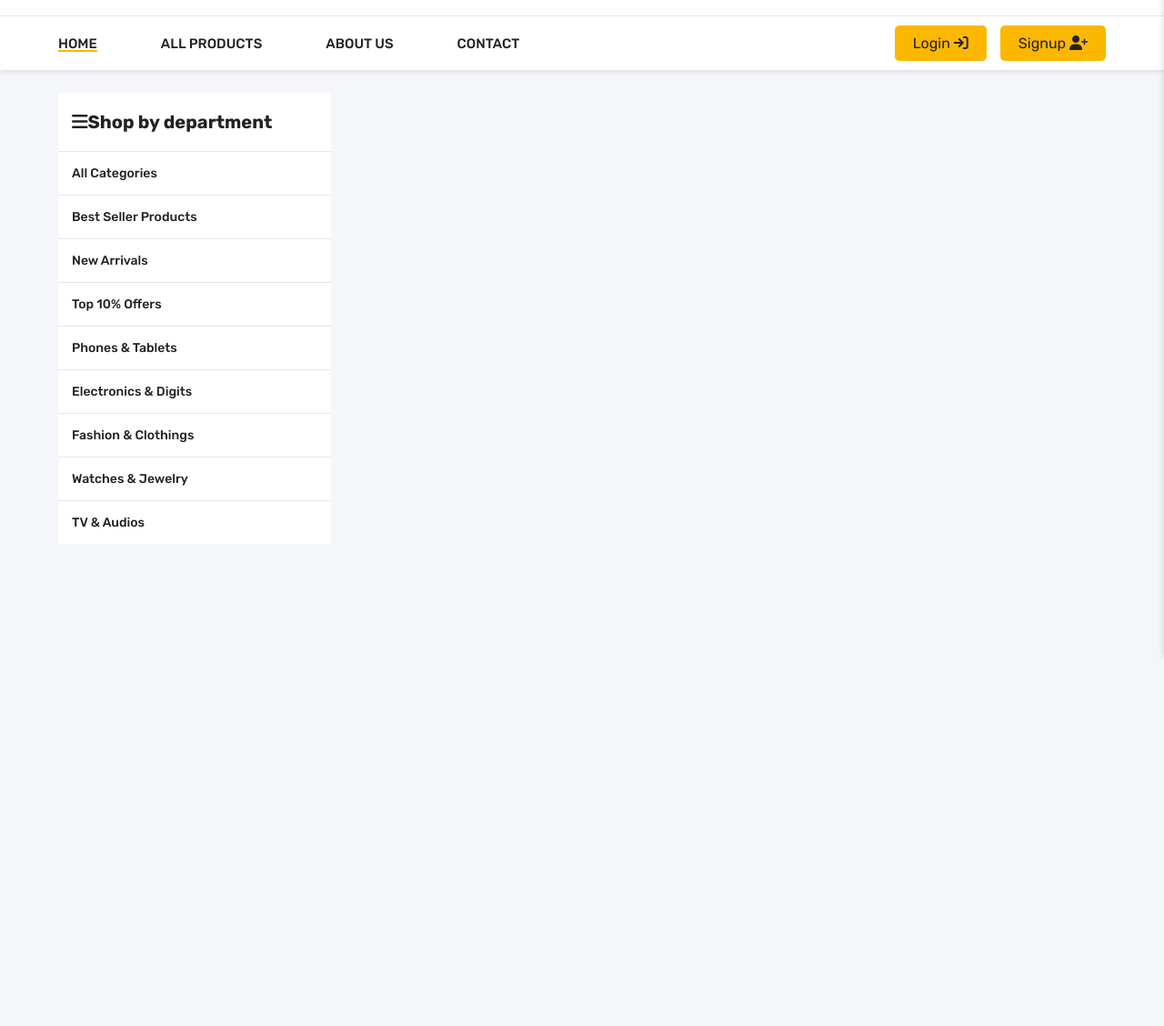
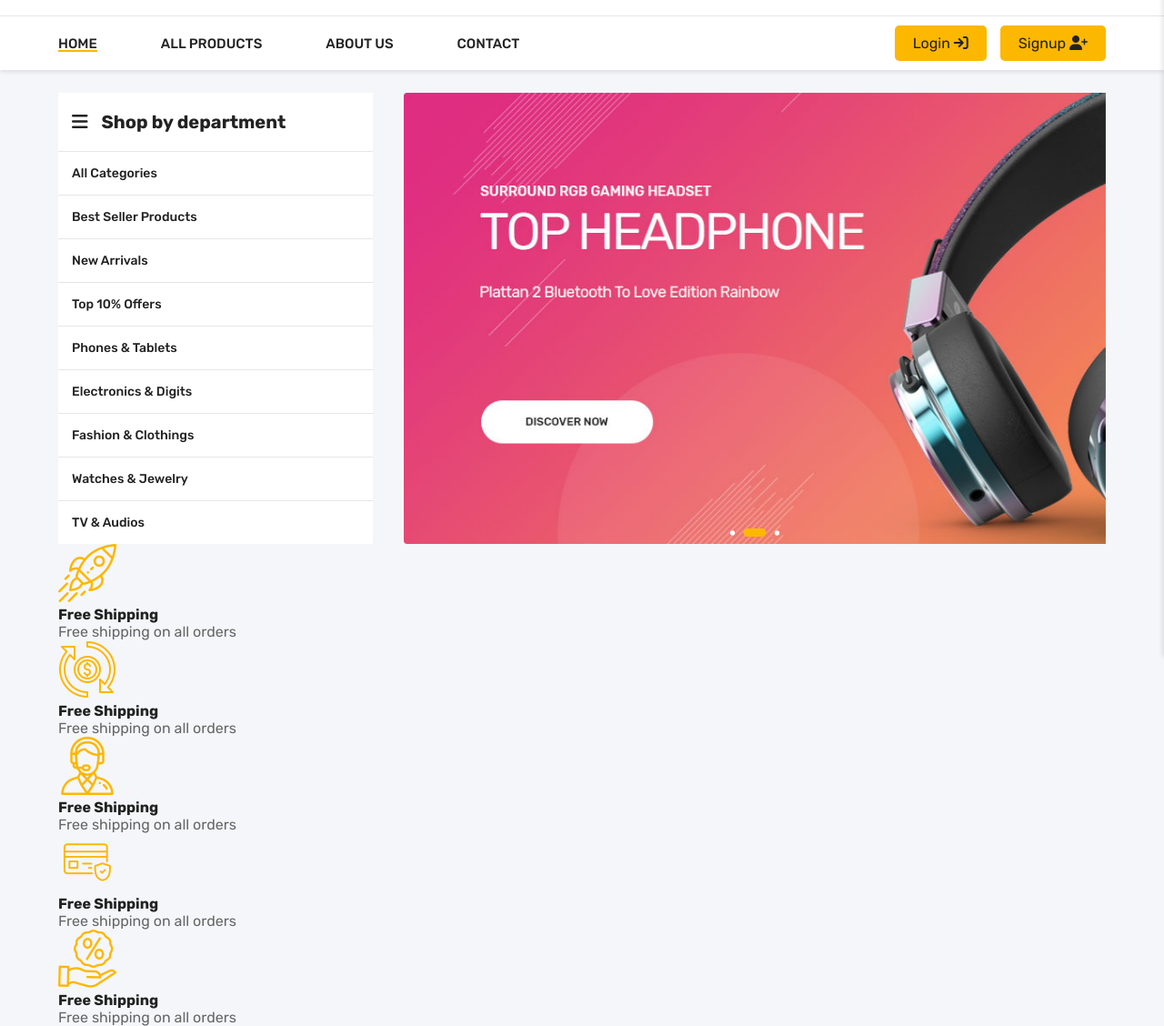
Before and after one commit to Mohamed-khaled0/E-Commerce-Website-UsingJS, a plain HTML site: page index.html in a window 1280 px wide. Shown: the part 78-1206 px from the top of the page at 91% size. Before the commit the page ends 800 px from the top, so only its background shows below. Drawn offline with nearby package versions, Linux system fonts and the light colour scheme.

Commit message:
Created the slider

```diff
--- a/index.html
+++ b/index.html
@@ -6,6 +6,10 @@
     <title>Topoco</title>
     <link rel="stylesheet" href="style.css">
     <link rel="stylesheet" href="https://cdnjs.cloudflare.com/ajax/libs/font-awesome/6.6.0/css/all.min.css">
+<!-- Link Swiper's CSS -->
+<link rel="stylesheet" href="https://cdn.jsdelivr.net/npm/swiper@11/swiper-bundle.min.css" />
+
+
 </head>
 <body>
     <header>
@@ -95,8 +99,93 @@
                 <a href="">Watches & Jewelry</a>
                 <a href="">TV & Audios</a>
             </div>
+             <!-- Swiper -->
+    <div class="slide-swp mySwiper">
+        <div class="swiper-wrapper">
+        <div class="swiper-slide">
+            <a href="#"><img src="img/slider-01.jpg" alt=""></a>
+        </div>
+        <div class="swiper-slide">
+            <a href="#"><img src="img/slider-02.jpg" alt=""></a>
+        </div>
+        <div class="swiper-slide">
+            <a href="#"><img src="img/slider-03.jpg" alt=""></a>
+        </div>
+    </div>
+    <div class="swiper-pagination"></div>
+  </div>
         </div>
     </section>
+
+    <section class="features">
+        <div class="container">
+            <div class="feature_item">
+                <img src="img/features1.png" alt="">
+                <div class="text">
+                    <h4>Free Shipping</h4>
+                    <p>Free shipping on all orders</p>
+                </div>
+            </div>
+        </div>
+
+        <div class="container">
+            <div class="feature_item">
+                <img src="img/features2.png" alt="">
+                <div class="text">
+                    <h4>Free Shipping</h4>
+                    <p>Free shipping on all orders</p>
+                </div>
+            </div>
+        </div>
+
+        <div class="container">
+            <div class="feature_item">
+                <img src="img/features3.png" alt="">
+                <div class="text">
+                    <h4>Free Shipping</h4>
+                    <p>Free shipping on all orders</p>
+                </div>
+            </div>
+        </div>
+
+        <div class="container">
+            <div class="feature_item">
+                <img src="img/features4.png" alt="">
+                <div class="text">
+                    <h4>Free Shipping</h4>
+                    <p>Free shipping on all orders</p>
+                </div>
+            </div>
+        </div>
+
+        <div class="container">
+            <div class="feature_item">
+                <img src="img/features5.png" alt="">
+                <div class="text">
+                    <h4>Free Shipping</h4>
+                    <p>Free shipping on all orders</p>
+                </div>
+            </div>
+        </div>
+    </section>
+
+     <!-- Swiper JS -->
+  <script src="https://cdn.jsdelivr.net/npm/swiper@11/swiper-bundle.min.js"></script>
+
+  <!-- Initialize Swiper -->
+  <script>
+    var swiper = new Swiper(".mySwiper", {
+      pagination: {
+        el: ".swiper-pagination",
+        dynamicBullets :true,
+        clickable:true
+      },
+      autoplay:{
+        delay:2500,
+      },
+      loop:true
+    });
+  </script>
     <script src="main.js"></script>
 </body>
 </html>
--- a/style.css
+++ b/style.css
@@ -369,14 +369,13 @@ header .links ul li:hover::after {
 
 
 
+
 .slider .container .side_bar{
-width: 300px;
+width: 30%;
 background: white;
 display: flex;
 flex-direction: column;
-
 }
-
 
 
 .slider .container .side_bar h2 {
@@ -384,7 +383,7 @@ flex-direction: column;
     display: flex;
     align-items: center;
     font-size: 20px;
-    grid: 15px;
+    gap: 15px;
 }
 
 .slider .container .side_bar a {
@@ -400,11 +399,33 @@ flex-direction: column;
     color: var(--main-color);
 }
 
+.slider .container {
+    display: flex;
+    justify-content: space-between;
+    }
 
+.slider .container .slide-swp{
+    width: 67%;
+    overflow: hidden;
+    position: relative;
+}
+.slider .container .slide-swp img{
+width: 100%;
+height: 100%;
+object-fit: cover;
+object-position: left top;
+}
+.slider .container .slide-swp .swiper-pagination span {
+    background: #fff;
+    opacity: 1;
+}
 
-
-
-
+.swiper-pagination-bullet-active{
+    background: var(--main-color) !important;
+    width: 25px !important ;
+    height: 9px !important;
+    border-radius: 30px !important;
+}
 
 
 /* End Slider Section */
```
